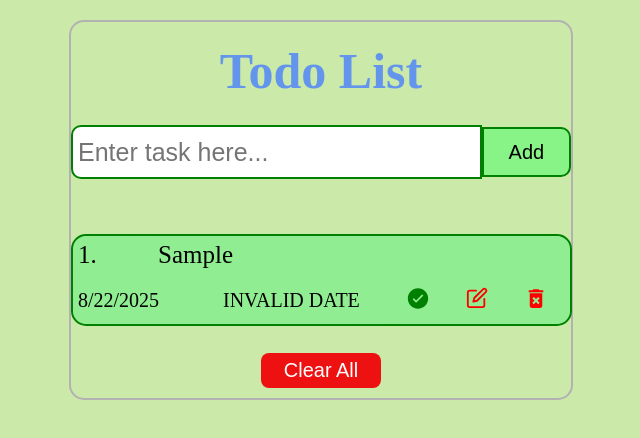
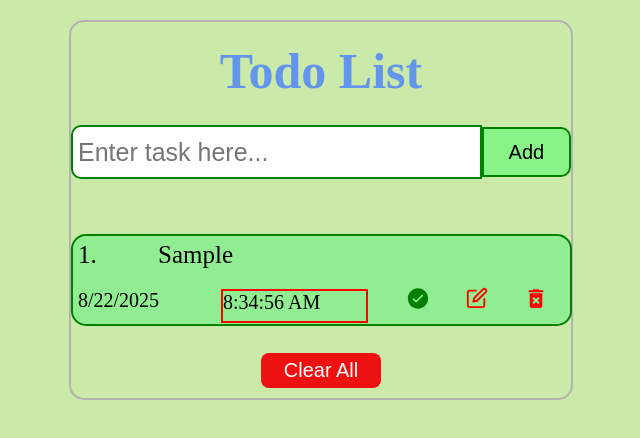
Before and after one commit to Amarjit-Gupta/Todo-List-new, a React (Vite) app: page / in a window 1280 px wide. Both pictures are taken after typing "Sample" into the empty fields and a click on the button "Add". Shown: the top 438 px of the page, without its empty margins (319-959 px from the left). Built offline with nearby package versions, Linux system fonts and the light colour scheme.

Commit message:
first-commit

```diff
--- a/src/App.jsx
+++ b/src/App.jsx
@@ -150,7 +150,7 @@ const App = () => {
             <div className="item item2">{v.todo}</div>
             <div className="item item3">
               <div className="item3-child">{v.date}</div>
-              <div className="item3-child">{new Date(`1970-01-01T${v.time}`).toLocaleTimeString([], { hour: "2-digit", minute: "2-digit", hour12: true }).toUpperCase()}</div>
+              <div className="item3-child" style={{border:"red solid 2px"}}>{v.time}</div>
             </div>
             <div className="item item4">
               <div className="item4-child"><div onClick={() => { handleDone(v.id) }}>{v.done ? <MdCancel className="d1"/>
```
